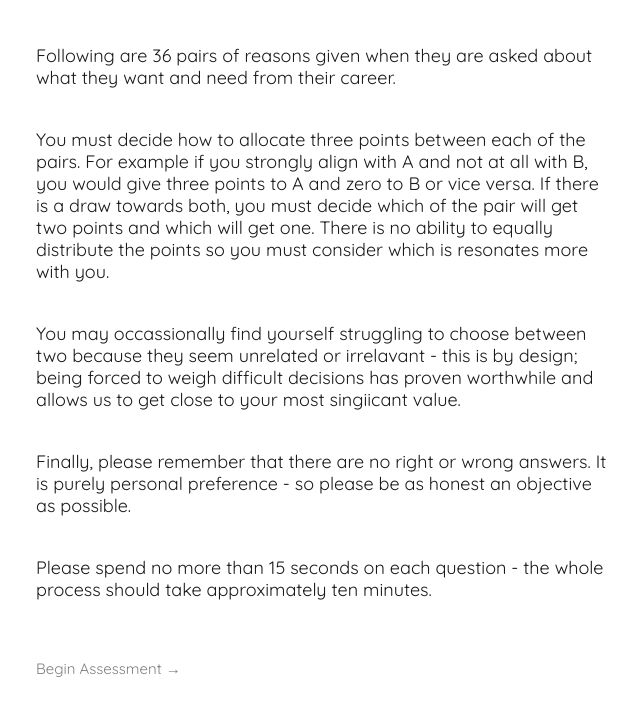
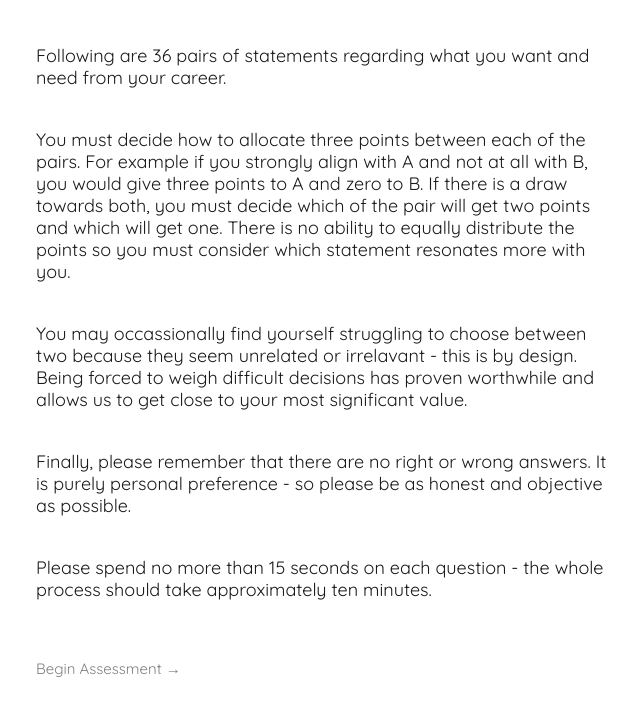
Before and after one commit to ruairidhflint/career_drivers, a React (Create React App) app: page /instructions in a window 1280 px wide. Shown: the top 716 px of the page, without its empty margins (112-752 px from the left). Built offline with nearby package versions, Linux system fonts and the light colour scheme.

Commit message:
Various spelling corrections

```diff
--- a/src/Components/Restart.js
+++ b/src/Components/Restart.js
@@ -12,7 +12,7 @@ const RestartBar = (props) => {
   return (
     <StyledReset current={props.current}>
       <div className="holding">
-        <p>These are your previously saved results. Would you like to start fresh?</p>{' '}
+        <p>These are your previously saved results. Would you like to start fresh?</p>
         <div>
           <span onClick={freshStart}>Yes</span> / <span onClick={closeBar}>No</span>
         </div>
--- a/src/Helpers/Questions.js
+++ b/src/Helpers/Questions.js
@@ -38,7 +38,7 @@ export const questions = [
   {
     num: 7,
     names: ['d-2', 'e-2'],
-    q1: 'I want to feel that I have gained a hard - won expertise.',
+    q1: 'I want to feel that I have gained a hard-won expertise.',
     q2: 'I want to create things which people associate with being my own.',
   },
   {
--- a/src/Helpers/driverTypeInfo.js
+++ b/src/Helpers/driverTypeInfo.js
@@ -2,7 +2,7 @@ export const driverTypeInfo = {
   'Material Rewards':
     'Generally are seeking possessions, wealth and a high standard of living. Salary or potential salary is one of the most important details on a job advert.',
   'Power/Influence':
-    'Most likely to want to be in control of people and resources to best be satisfied in their career. Often seek senior and dominant roles with a company.',
+    'Most likely to want to be in control of people and resources to be satisfied in their career. Often seek senior and dominant roles within a company.',
   Meaning:
     'Always seeking to do things that they believe are valuable in and of themselves. The why is a lot more important than the who, what and how.',
   Expertise:
--- a/src/Views/Instructions.js
+++ b/src/Views/Instructions.js
@@ -4,28 +4,25 @@ import { Link } from 'react-router-dom';
 const Instructions = () => {
   return (
     <StyledInstructions>
-      <p>
-        Following are 36 pairs of reasons given when they are asked about what they want and need from their career.{' '}
-      </p>
+      <p>Following are 36 pairs of statements regarding what you want and need from your career.</p>
       <p>
         You must decide how to allocate three points between each of the pairs. For example if you strongly align with A
-        and not at all with B, you would give three points to A and zero to B or vice versa. If there is a draw towards
-        both, you must decide which of the pair will get two points and which will get one. There is no ability to
-        equally distribute the points so you must consider which is resonates more with you.{' '}
+        and not at all with B, you would give three points to A and zero to B. If there is a draw towards both, you must
+        decide which of the pair will get two points and which will get one. There is no ability to equally distribute
+        the points so you must consider which statement resonates more with you.
       </p>
       <p>
         You may occassionally find yourself struggling to choose between two because they seem unrelated or irrelavant -
-        this is by design; being forced to weigh difficult decisions has proven worthwhile and allows us to get close to
-        your most singiicant value.
+        this is by design. Being forced to weigh difficult decisions has proven worthwhile and allows us to get close to
+        your most significant value.
       </p>
       <p>
         Finally, please remember that there are no right or wrong answers. It is purely personal preference - so please
-        be as honest an objective as possible.{' '}
+        be as honest and objective as possible.
       </p>
       <p>
-        Please spend no more than 15 seconds on each question - the whole process should take approximately ten minutes.{' '}
+        Please spend no more than 15 seconds on each question - the whole process should take approximately ten minutes.
       </p>
-
       <Link to="/assessment">Begin Assessment →</Link>
     </StyledInstructions>
   );
--- a/src/Views/Landing.js
+++ b/src/Views/Landing.js
@@ -22,7 +22,7 @@ const Landing = () => {
       <StyledInfoContainer ref={infoRef}>
         <p>
           Research in career development suggests that we all have one or two primary key values that motivate us. These
-          are referred to as our ‘Career Drivers’. Rarely are they intellectually or conciously decided - they are the
+          are referred to as our ‘Career Drivers’. Rarely are they intellectually or consciously decided - they are the
           product of powerful internal factors formed by both nature and nurture.
         </p>
         <p>
@@ -38,7 +38,7 @@ const Landing = () => {
         </p>
         <p>
           This assessment provides a simple and short framework to understand what are your career drivers and hopefully
-          some clarity as to what a future path towards fullfillment will look like.
+          some clarity as to what a future path towards fulfillment will look like.
         </p>
         <Link to="/instructions">Take the Assessment →</Link>
       </StyledInfoContainer>
--- a/src/Views/Results.js
+++ b/src/Views/Results.js
@@ -33,8 +33,8 @@ const Results = ({ history, location, setCurrent }) => {
         <h2>Career Driver Results</h2>
         <p>
           Generally we have two or three primary career drivers with one often head and shoulders above the rest. Below
-          is a radar graph that shows you how you scored in each of nine categories. Following that is a short break
-          down of the three areas you scored highest in.
+          is a radar graph that shows you how you scored in each of nine categories. Following the graph is a short
+          breakdown of the three areas you scored highest in.
         </p>
         {graphData && <RadarChart data={graphData} />}
 
@@ -49,21 +49,20 @@ const Results = ({ history, location, setCurrent }) => {
               );
             })}
         </ul>
-
         <h3>Next Steps</h3>
         <p>
           Having access to this kind of information is interesting but what is the next step? Look at the three key
-          drivers you have scored on and ask yourself the following three questions. Taking a few minutes to write down
-          a thoughtful but succinct anwser will be of huge benefit to both your personal and professional life.
+          drivers you have scored hgihest on and ask yourself the following three questions. Take a few minutes to write
+          down a thoughtful but succinct anwser to each will be of huge benefit to both your personal and professional
+          life.
         </p>
         <h4>- Are you surprised by your results? Why?</h4>
         <h4>- What do you think are the key strengths and weaknesses of each of your drivers?</h4>
         <h4>- Does your current role currently fulfil your drivers? Expand on your answer.</h4>
-
         <p>
-          As our lives and careers progres what we value most can change. Years of financial hardship can lead to
-          Material Rewards and Security being prioritised. This can change over time so it is always a good idea to take
-          note of your results and compare them to a new set of results in a years time.
+          As our lives and careers progress what we most value can change. Years of financial hardship can lead to
+          Material Rewards and Security being prioritised. It is a good idea to take note of your results and compare
+          them to a new set of results in a years time.
         </p>
       </StyledResults>
     </>
```
Also changed, not shown: 1 other file (tests, documents, lock files or other folders).
